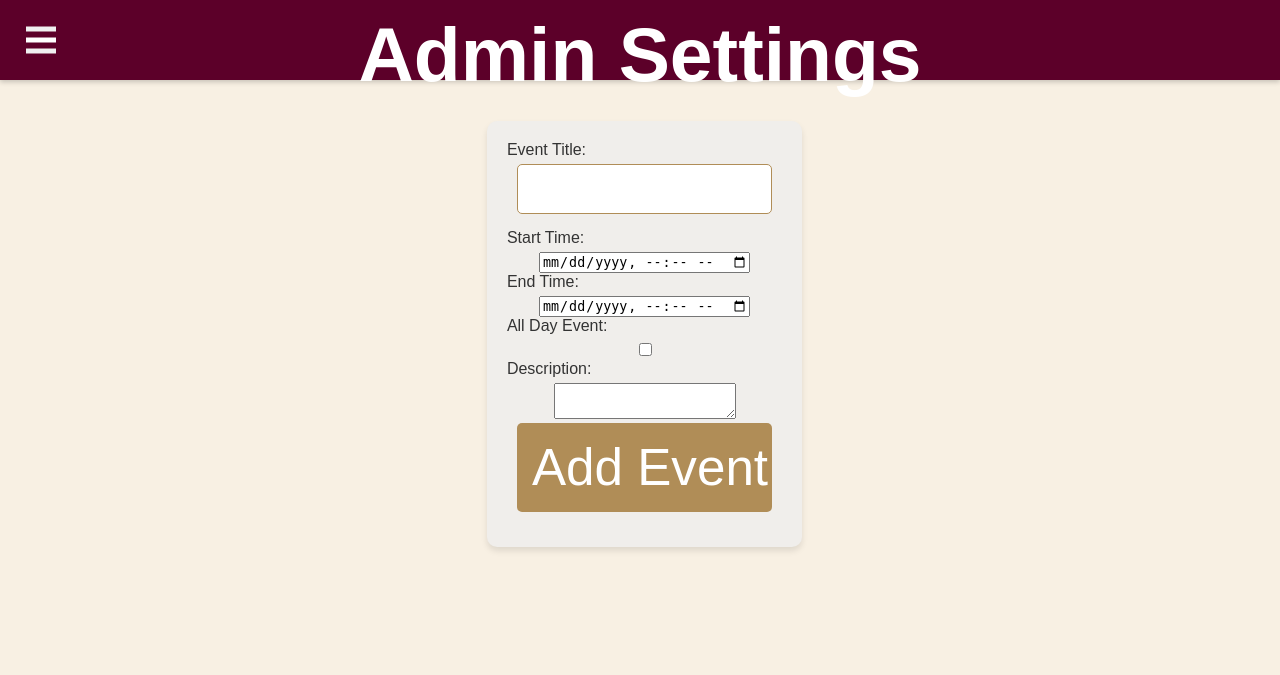
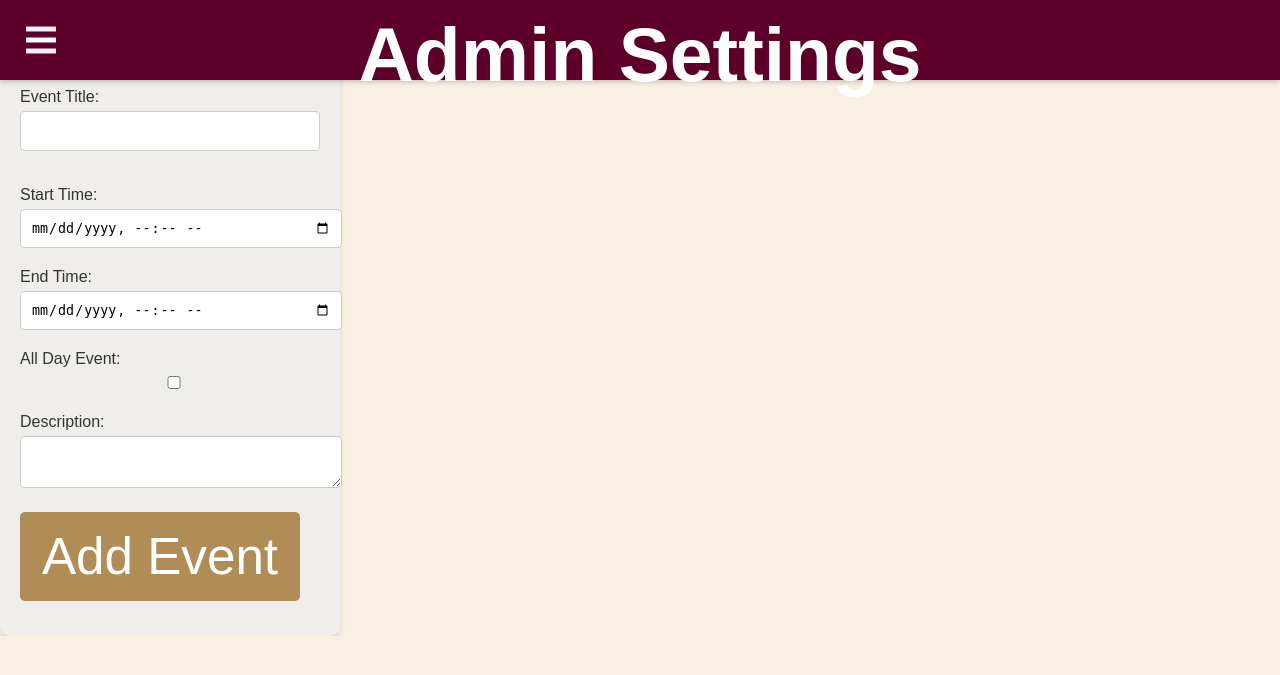
Before and after one commit to JordanBarhoumeh/ChurchApplication, a Flask app: page /admin_settings/1 in a window 1280 px wide. Shown: the top 675 px of the page. Run offline with Flask 3, Linux system fonts and the light colour scheme; tables that the repository leaves empty hold one stand-in row (values such as "Sample post").

Commit message:
add event

```diff
--- a/static/style.css
+++ b/static/style.css
@@ -466,24 +466,51 @@ input[type="submit"] {
 /* -------------------- ADD EVENT HANDLING -------------------- */
 
 
+content-container-events {
+  display: flex;
+  justify-content: center;
+  align-items: center;
+  padding: 20px;
+}
+
 .center-container-events {
+  width: 100%; /* Set to the desired width */
+  max-width: 500px; /* Set a max-width if you want to limit how wide it can stretch on larger screens */
+}
+
+.event-form {
   display: flex;
   flex-direction: column;
-  justify-content: center;
-  height: 75vh; /* This makes sure the container takes the full viewport height */
 }
 
-/* Align text inside the inputs and textareas to the left */
+.form-group {
+  margin-bottom: 20px;
+}
+
+.form-group label {
+  display: block;
+  margin-bottom: 5px;
+  text-align: left;
+}
+
 .form-group input,
 .form-group textarea {
-  text-align: left; /* Align the text to the left */
-  align-self: flex-start; /* Aligns items to the start of the flex container */
+  width: 100%;
+  padding: 10px;
+  border: 1px solid #ccc;
+  border-radius: 4px;
 }
 
-/* Ensure labels are also aligned to the left and override other styles */
-.form-group label {
-  display: block;
-  text-align: left !important; /* Add !important to ensure it overrides other styles */
-  align-self: flex-start; /* Aligns items to the start of the flex container */
-  margin-bottom: 5px; /* Adjust spacing as needed */
+.form-group input[type="submit"] {
+  background-color: goldenrod;
+  color: white;
+  border: none;
+  padding: 10px 20px;
+  cursor: pointer;
+  border-radius: 4px;
+  margin-top: 10px;
 }
+
+.form-group input[type="submit"]:hover {
+  background-color: darkgoldenrod;
+}
--- a/templates/admin_settings.html
+++ b/templates/admin_settings.html
@@ -44,18 +44,17 @@
         >Settings</a
       >
       <!-- New Settings Button -->
-
       <a href="{{ url_for('logout') }}" class="move-button">Logout</a>
     </nav>
 
     <div class="content-container-events">
       <!-- Event creation form -->
-      <div class="center-container">
+      <div class="center-container-events">
         <h2>Add New Event</h2>
-        <div class="center-container-events">
         <form
           action="{{ url_for('add_event', church_id=church.id) }}"
           method="post"
+          class="event-form"
         >
           <div class="form-group">
             <label for="event_title">Event Title:</label>
@@ -96,7 +95,6 @@
         </form>
       </div>
     </div>
-    </div>
     <script src="{{ url_for('static', filename='script.js') }}"></script>
   </body>
 </html>
```
Lines whose indentation alone changed are shown as unchanged.
